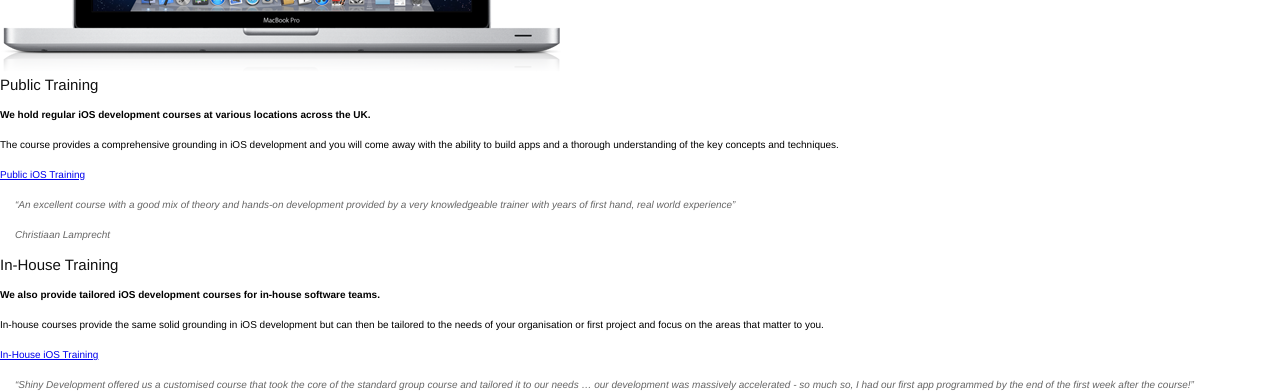
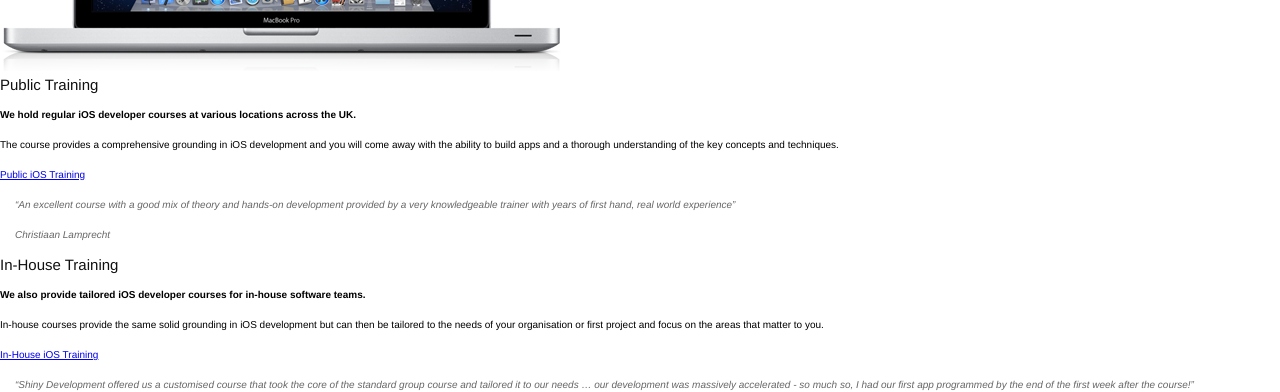
Before and after one commit to shinydevelopment/ShinyDevelopment-Holding, a Jekyll site: the page built from training.html, in a window 1280 px wide. Shown: the part 422-814 px from the top of the page. Built offline with Jekyll 4.4.1, drawn with Linux system fonts in a browser that asks for light colours; Markdown is read by kramdown in place of the engine named in the settings; comment, search, counter and statistics services are not loaded.

Commit message:
Minor changes to text - changed 'development' to 'developer' and removed iPod Touch reference.

```diff
--- a/in-house-training.html
+++ b/in-house-training.html
@@ -8,7 +8,7 @@ permalink: /in-house-iphone-training/
 <div class="container content-upper">
   <div class="section ">
     <h2>In-House iOS Training.</h2>
-    <p class="excerpt">We can tailor an iPhone and iPad development training course to your organisation&rsquo;s specific needs.</p>
+    <p class="excerpt">We can tailor an iPhone and iPad developer training course to your organisation&rsquo;s specific needs.</p>
     <p class="excerpt">Our bespoke training courses provide a cost effective way to bring your whole team up to speed, allowing them all to contribute to your development project from day one.</p>
   </div>
   <img src="/assets/images/macbook.png" width="561" height="360" class="display-img" alt="iOS developer training courses updated for iOS 6">
@@ -19,7 +19,7 @@ permalink: /in-house-iphone-training/
 <div class="wrapper pattern">
   <div class="container content-lower">
     <div class="section section-double">
-      <h3>Design your iOS Development Training Course</h3>
+      <h3>Design your iOS Developer Training Course</h3>
       <p>All of our training materials (slides, tutorial documents and sample code) have been fully updated for <strong>Xcode 4 and iOS 6</strong>.</p>
       <p><strong>Day 1</strong> is primarily focused on Objective-C and covers everything needed to start building iOS applications. The day covers basic Objective-C syntax and constructs, use of the Xcode IDE as a development tool, the Foundation framework, building Objective-C classes, properties and methods, debugging using Xcode and GDB, and a thorough explanation of memory management including full details of automatic reference counting (ARC).</p>
       <p><strong>Day 2</strong> teaches the basics of iOS application development and then covers the details of views and view hierarchy, storyboarding, Interface Builder, view controllers and architecture techniques to ensure a scalable app, table views, navigation and navigation controllers.</p>
--- a/index.html
+++ b/index.html
@@ -1,13 +1,13 @@
 ---
 layout: default
 title: iPhone Training &amp; Consultancy in Chester, UK | Shiny Development
-description: Shiny Development specialise in creating compelling and innovative iPhone and iPad apps. We can also help you to turn your ideas into fully functioning apps with our iOS development training courses.
+description: Shiny Development specialise in creating compelling and innovative iPhone and iPad apps. We can also help you to turn your ideas into fully functioning apps with our iOS developer training courses.
 ---
 
 <div class="container content-upper">
   <div class="section ">
     <h2>The iPhone &amp; iPad Experts.</h2>
-    <p class="excerpt">We specialise in training you to create compelling and innovative iOS apps for the iPhone, iPad and iPod Touch.</p>
+    <p class="excerpt">We specialise in training you to create compelling and innovative iOS apps for the iPhone and iPad.</p>
     <p class="excerpt">Learn from our real world experience of designing, building and marketing successful apps for these revolutionary platforms.</p>
     </div>
     <img src="/assets/images/ipad-iphone.png" width="492" height="480" class="display-img" alt="Our training courses allow you to build amazing apps for the iPhone and iPad">
--- a/training.html
+++ b/training.html
@@ -19,7 +19,7 @@ permalink: /training/
   <div class="container content-lower">
     <div class="section section-home">
       <h3>Public Training</h3>
-      <p><strong>We hold regular iOS development courses at various locations across the UK.</strong></p>
+      <p><strong>We hold regular iOS developer courses at various locations across the UK.</strong></p>
       <p>The course provides a comprehensive grounding in iOS development and you will come away with the ability to build apps and a thorough understanding of the key concepts and techniques.</p>
       <p class="fancy-link"><a href="/iphone-training/">Public iOS Training</a></p>
       <blockquote><p>&ldquo;An excellent course with a good mix of theory and hands-on development provided by a very knowledgeable trainer with years of first hand, real world experience&rdquo;</p>
@@ -27,7 +27,7 @@ permalink: /training/
     </div>
     <div class="section section-home">
       <h3>In-House Training</h3>
-      <p><strong>We also provide tailored iOS development courses for in-house software teams.</strong></p>
+      <p><strong>We also provide tailored iOS developer courses for in-house software teams.</strong></p>
       <p>In-house courses provide the same solid grounding in iOS development but can then be tailored to the needs of your organisation or first project and focus on the areas that matter to you.</p>
       <p class="fancy-link"><a href="/in-house-iphone-training/">In-House iOS Training</a></p>
       <blockquote><p>&ldquo;Shiny Development offered us a customised course that took the core of the standard group course and tailored it to our needs &hellip; our development was massively accelerated - so much so, I had our first app programmed by the end of the first week after the course!&rdquo;</p>
```
